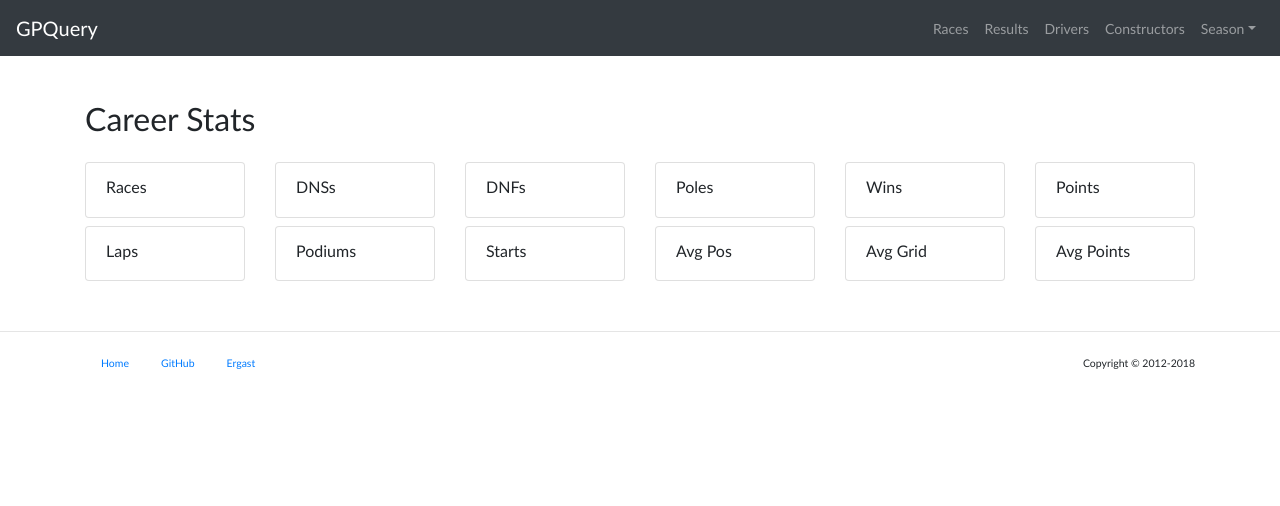
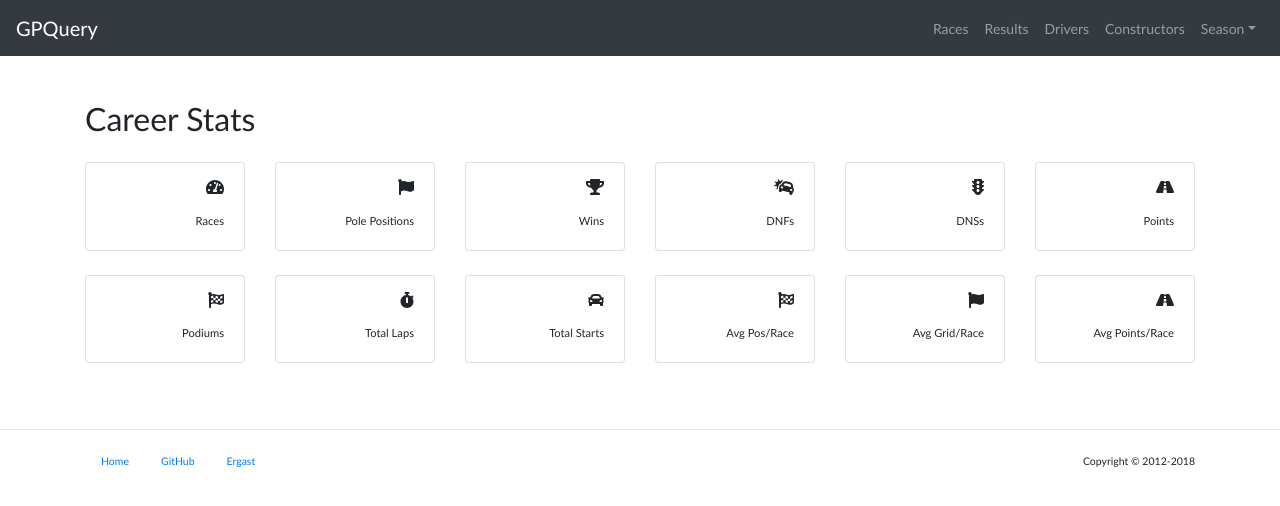
Before and after one commit to loljoho/react-gpquery, a React (Create React App) app: page /drivers/alonso in a window 1280 px wide. Shown: the top 506 px of the page. Built offline with nearby package versions, Linux system fonts and the light colour scheme; no server answers; some icons are missing.

Commit message:
Implement Font-Awesome icons in DriverDetailContainer

```diff
--- a/src/App.js
+++ b/src/App.js
@@ -8,6 +8,34 @@ import './App.css';
 import {
   Layout
 } from './containers';
+
+// FontAwesome
+import { library } from '@fortawesome/fontawesome-svg-core'
+import { FontAwesomeIcon } from '@fortawesome/react-fontawesome'
+import {
+  faCar,
+  faCarSide,
+  faCarCrash,
+  faTrafficLight,
+  faRoad,
+  faStopwatch,
+  faFlag,
+  faFlagCheckered,
+  faTachometerAlt,
+  faTrophy,
+} from '@fortawesome/free-solid-svg-icons'
+
+library.add(
+  faCar,
+  faCarSide,
+  faCarCrash,
+  faTrafficLight,
+  faRoad,
+  faStopwatch,
+  faFlag,
+  faFlagCheckered,
+  faTachometerAlt,
+  faTrophy,)
 
 // TODO: Refactor along with Layout Component
 // Components
--- a/src/components/Driver/DriverDetailContainer.js
+++ b/src/components/Driver/DriverDetailContainer.js
@@ -173,50 +173,62 @@ class DriverDetailContainer extends Component {
           <DriverStatCard
             value={this.state.driver.races}
             name="Races"
+            icon="tachometer-alt"
+          />
+          <DriverStatCard
+            value={this.state.driver.poles}
+            name="Pole Positions"
+            icon="flag"
+          />
+          <DriverStatCard
+            value={this.state.driver.wins}
+            name="Wins"
+            icon="trophy"
+          />
+          <DriverStatCard
+            value={this.state.driver.dnf}
+            name="DNFs"
+            icon="car-crash"
           />
           <DriverStatCard
             value={this.state.driver.dns}
             name="DNSs"
-          />
-          <DriverStatCard
-            value={this.state.driver.dnf}
-            name="DNFs"
-          />
-          <DriverStatCard
-            value={this.state.driver.poles}
-            name="Poles"
-          />
-          <DriverStatCard
-            value={this.state.driver.wins}
-            name="Wins"
+            icon="traffic-light"
           />
           <DriverStatCard
             value={this.state.driver.points}
             name="Points"
-          />
-          <DriverStatCard
-            value={this.state.driver.laps}
-            name="Laps"
+            icon="road"
           />
           <DriverStatCard
             value={this.state.driver.podiums}
             name="Podiums"
+            icon="flag-checkered"
+          />
+          <DriverStatCard
+            value={this.state.driver.laps}
+            name="Total Laps"
+            icon="stopwatch"
           />
           <DriverStatCard
             value={this.state.driver.starts}
-            name="Starts"
+            name="Total Starts"
+            icon="car"
           />
           <DriverStatCard
             value={this.state.driver.avgRacePos}
-            name="Avg Pos"
+            name="Avg Pos/Race"
+            icon="flag-checkered"
           />
           <DriverStatCard
             value={this.state.driver.avgRaceGrid}
-            name="Avg Grid"
+            name="Avg Grid/Race"
+            icon="flag"
           />
           <DriverStatCard
             value={this.state.driver.avgRacePoints}
-            name="Avg Points"
+            name="Avg Points/Race"
+            icon="road"
           />
         </Row>
       </div>
--- a/src/components/Driver/DriverStatCard.js
+++ b/src/components/Driver/DriverStatCard.js
@@ -1,10 +1,12 @@
 import React, { Component } from 'react';
 import {
   Card,
+  CardTitle,
   CardSubtitle,
   CardText,
   Col,
 } from 'reactstrap';
+import { FontAwesomeIcon } from '@fortawesome/react-fontawesome'
 
 //import moment from 'moment';
 
@@ -12,9 +14,15 @@ class DriverStatCard extends Component {
   render() {
     return (
       <Col xs="6" sm="4" md="3" lg="2">
-        <Card body className="mb-2">
-          <CardSubtitle>{this.props.name}</CardSubtitle>
-          <CardText className="text-right">{this.props.value}</CardText>
+        <Card body className="mb-4">
+          <CardSubtitle></CardSubtitle>
+          <CardTitle>
+            <span>{this.props.value}</span>
+            <small className="float-right">
+              <FontAwesomeIcon icon={`${this.props.icon}`} />
+            </small>
+          </CardTitle>
+          <CardText className="text-right"><small>{this.props.name}</small></CardText>
         </Card>
       </Col>
     );
```
